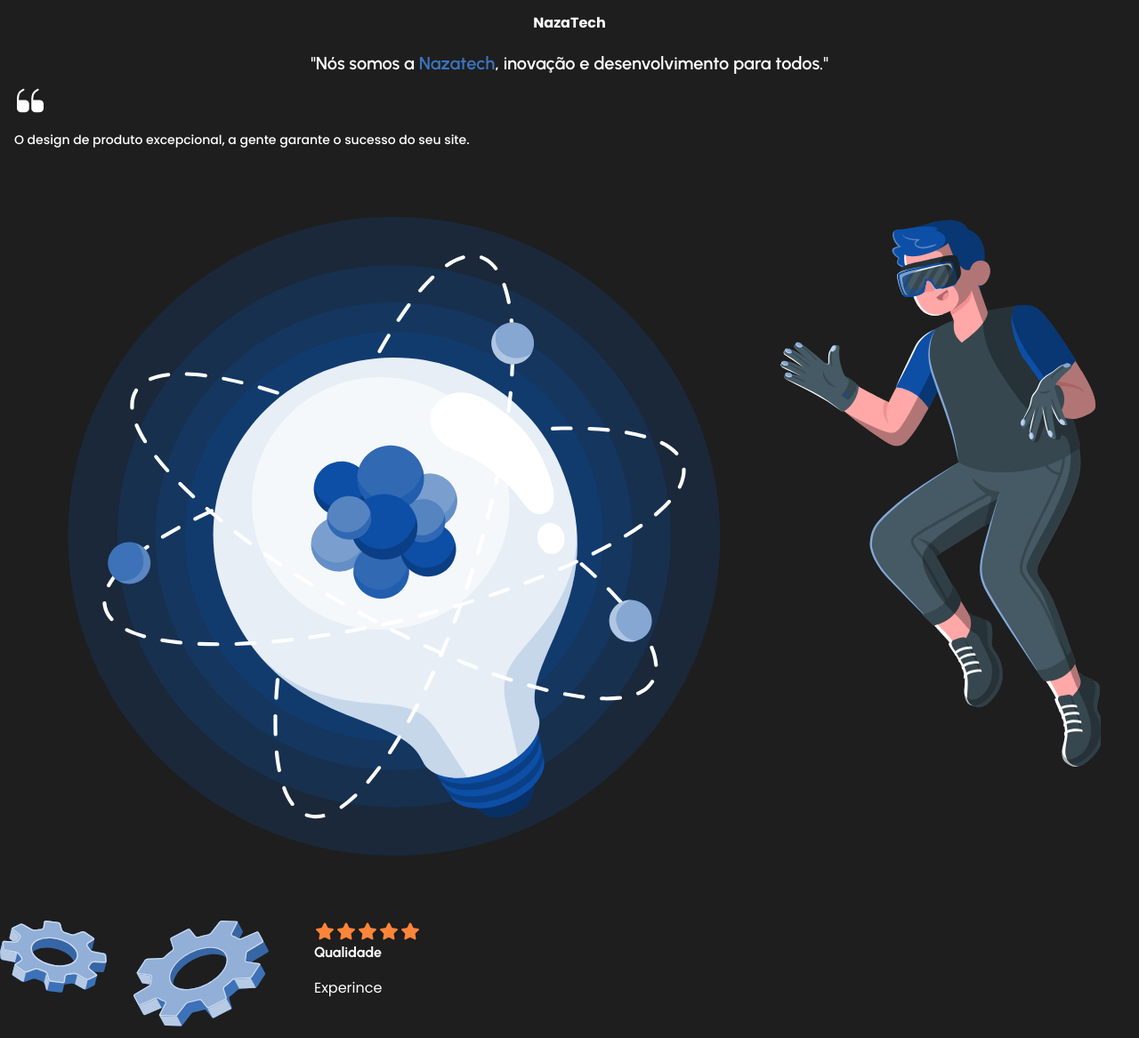
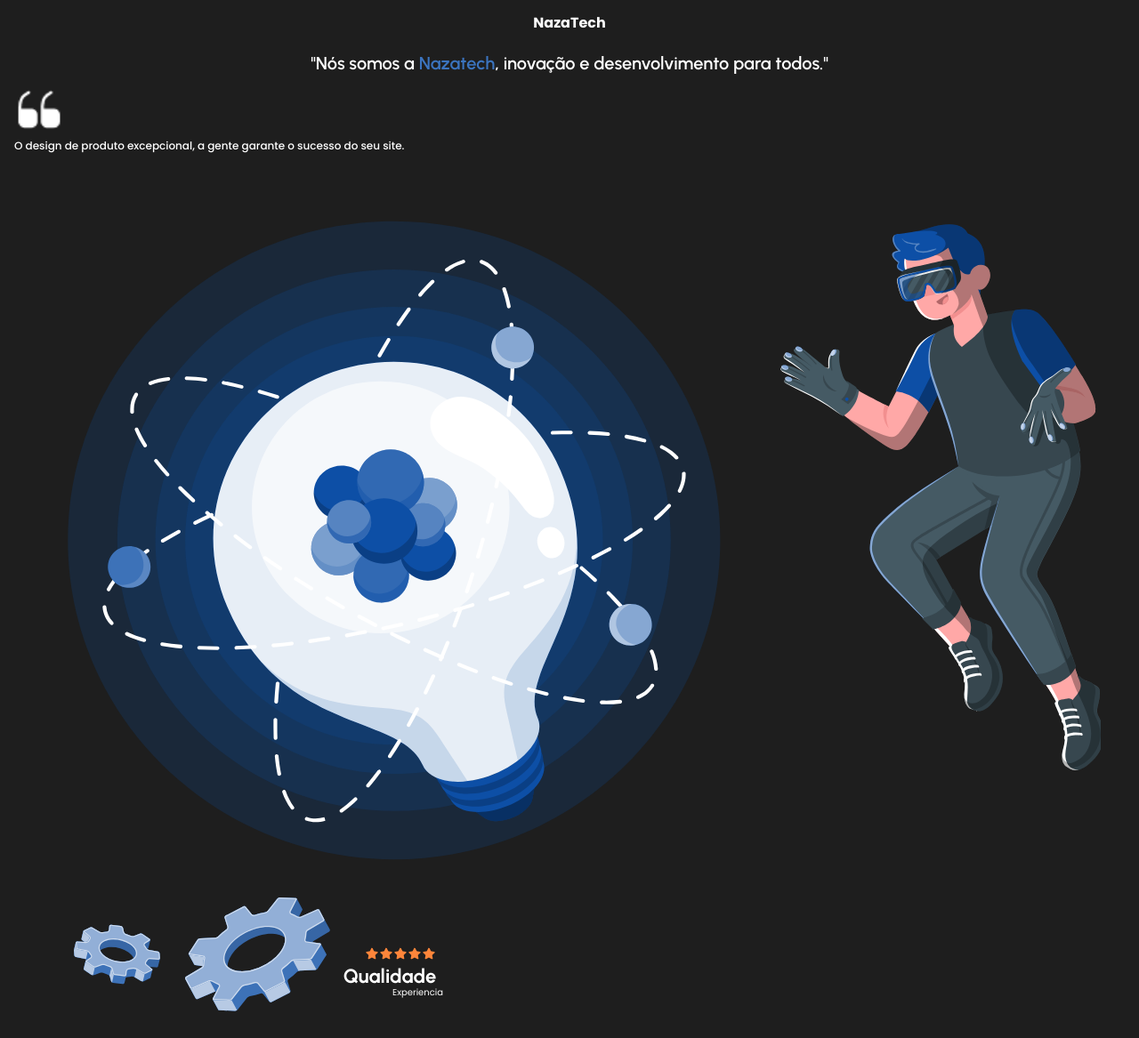
Before and after one commit to diegof856/Fabrica, a React (Vite) app in the folder landing_page/: page / in a window 1280 px wide. Shown: the whole page at 89% size. Built offline with nearby package versions, Linux system fonts and the light colour scheme.

Commit message:
concluding and finalizing the positioning of the first hero

```diff
--- a/landing_page/src/components/Hero/FirstHero.css
+++ b/landing_page/src/components/Hero/FirstHero.css
@@ -3,15 +3,37 @@ width: 32%;
 transform: translate(-40px , -40px);
 
 }
+.affirmative-text{
+    font-size: 12px;
+}
+.quotes-hero{
+    width: 6%;
+}
 .hero-globe{
     width: 80%;
 }
 .hero-star{
-    width: 15%;
+    width: 10%;
 }
 .small-gear{
-    width: 80%;
+   width: 65%;
+}
+.gears{
+    transform: translate(30px, -30px);
 }
 .big-gear{
-    width: 75%;
+   width: 80%;
 }
+.paragraph-text-quality{
+    margin-bottom: 0;
+    font-size: 22px;
+    line-height:20px;
+}
+.paragraph-text-experience{
+    font-size: 10px;
+    margin-right: 32px;
+}
+.star_texts{
+
+    transform: translate(-15px,25px);
+}
--- a/landing_page/src/components/Hero/FirstHero.tsx
+++ b/landing_page/src/components/Hero/FirstHero.tsx
@@ -1,46 +1,28 @@
 import quotesImg from "../../assets/quote-up.png";
 import globeImg from "../../assets/globe.svg";
 import character from "../../assets/character.svg";
-import smallGear from "../../assets/gear_small.svg";
-import bigGear from "../../assets/gear_big.svg";
-import star from "../../assets/Star.svg";
+//components
+import Star from "./subcomponentshero/StartComponent";
+import Gear from "./subcomponentshero/GearComponent";
 //css
 import "./FirstHero.css";
 const FirstHero = () => {
   return (
     <section className="d-grid row-cols-1 w-100 overflow-hidden">
-     <div className="d-flex flex-column align-items-start py-1 px-3 gap-3 w-75">
-        <img src={quotesImg} alt="Imagem de Aspas" className="img-fluid" />
-        <p className="poppins-medium text-white mb-0 small">O design de produto excepcional, a gente garante o sucesso do seu site.</p>
+      <div className="d-flex flex-column align-items-start py-1 px-3 gap-1 w-75">
+        <img src={quotesImg} alt="Imagem de Aspas" className="img-fluid quotes-hero" />
+        <p className="poppins-medium text-white mb-0 affirmative-text">O design de produto excepcional, a gente garante o sucesso do seu site.</p>
       </div>
       <div className="d-flex px-4 justify-content-center">
 
         <img src={globeImg} alt="imagem que representa o globo terrestre com uma lampada no centro" className="hero-globe" />
 
-  <img src={character} alt="imagem que representa o globo terrestre com uma lampada no centro" className="hero-character"/>
+        <img src={character} alt="imagem que representa o globo terrestre com uma lampada no centro" className="hero-character" />
 
       </div>
       <div className="d-flex ">
-     <div className="">
-      <img src={smallGear} alt="imagem pequena de uma engrenagem" className="small-gear"  />
-     </div>
-     <div>
-        <img src={bigGear} alt="imagem grande de uma engrenagem"  className="big-gear"/>
-     </div>
-     <div className="d-flex text-white flex-column ">
-     <div>
-       <img src={star} alt="Estrela de certificação de qualidade"className="hero-star" />
-        <img src={star} alt="Estrela de certificação de qualidade" className="hero-star"/>
-          <img src={star} alt="Estrela de certificação de qualidade" className="hero-star"/>
-            <img src={star} alt="Estrela de certificação de qualidade" className="hero-star" />
-              <img src={star} alt="Estrela de certificação de qualidade" className="hero-star" />
-     </div>
-              <div className="d-flex flex-column">
-  <p className="urbanist-bold">Qualidade</p>
-              <p className="poppins-regular">Experince</p>
-              </div>
-
-     </div>
+        <Gear />
+        <Star />
       </div>
 
     </section>
--- /dev/null
+++ b/landing_page/src/components/Hero/subcomponentshero/GearComponent.tsx
@@ -0,0 +1,16 @@
+import smallGear from "../../../assets/gear_small.svg";
+import bigGear from "../../../assets/gear_big.svg";
+const GearComponent = () => {
+  return (
+   <div className="d-flex gap-2 gears">
+       <div className="d-flex justify-content-end ">
+        <img src={smallGear} alt="imagem pequena de uma engrenagem" className="small-gear"  />
+       </div>
+       <div className="d-flex justify-content-center">
+          <img src={bigGear} alt="imagem grande de uma engrenagem"  className="big-gear"/>
+       </div>
+  </div>
+  )
+}
+
+export default GearComponent
--- /dev/null
+++ b/landing_page/src/components/Hero/subcomponentshero/StartComponent.tsx
@@ -0,0 +1,22 @@
+import star from "../../../assets/Star.svg";
+
+const StartComponent = () => {
+  return (
+   <div className="d-flex text-white flex-column star_texts">
+     <div className="d-flex justify-content-center align-items-center mb-2 ms-4">
+       <img src={star} alt="Estrela de certificação de qualidade"className="hero-star" />
+        <img src={star} alt="Estrela de certificação de qualidade" className="hero-star"/>
+          <img src={star} alt="Estrela de certificação de qualidade" className="hero-star"/>
+            <img src={star} alt="Estrela de certificação de qualidade" className="hero-star" />
+              <img src={star} alt="Estrela de certificação de qualidade" className="hero-star" />
+     </div>
+              <div className="d-flex flex-column">
+  <p className="urbanist-bold paragraph-text-quality text-center">Qualidade</p>
+              <p className="poppins-regular paragraph-text-experience text-end">Experiencia</p>
+              </div>
+
+     </div>
+  )
+}
+
+export default StartComponent
```
Lines whose indentation alone changed are shown as unchanged.
